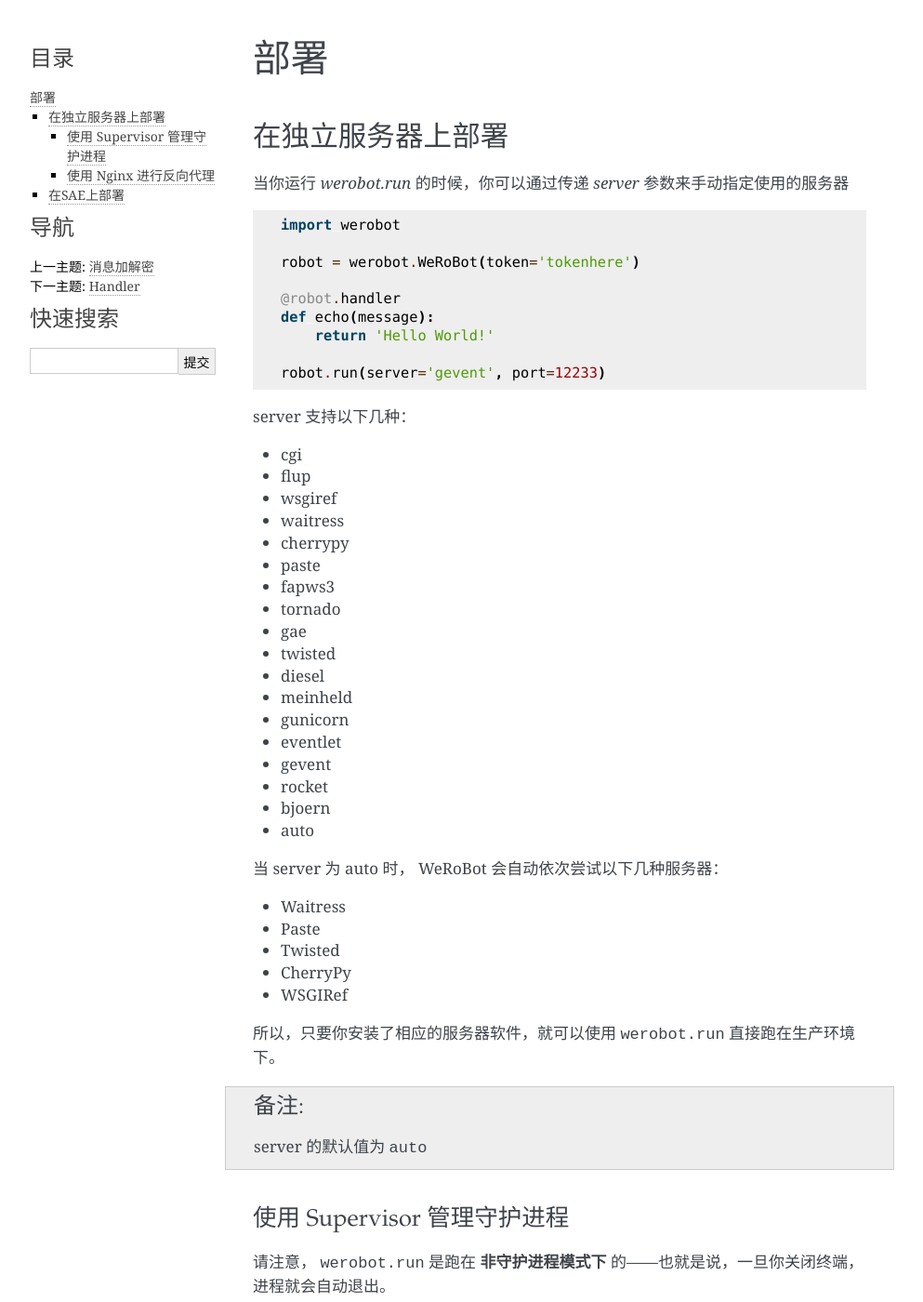
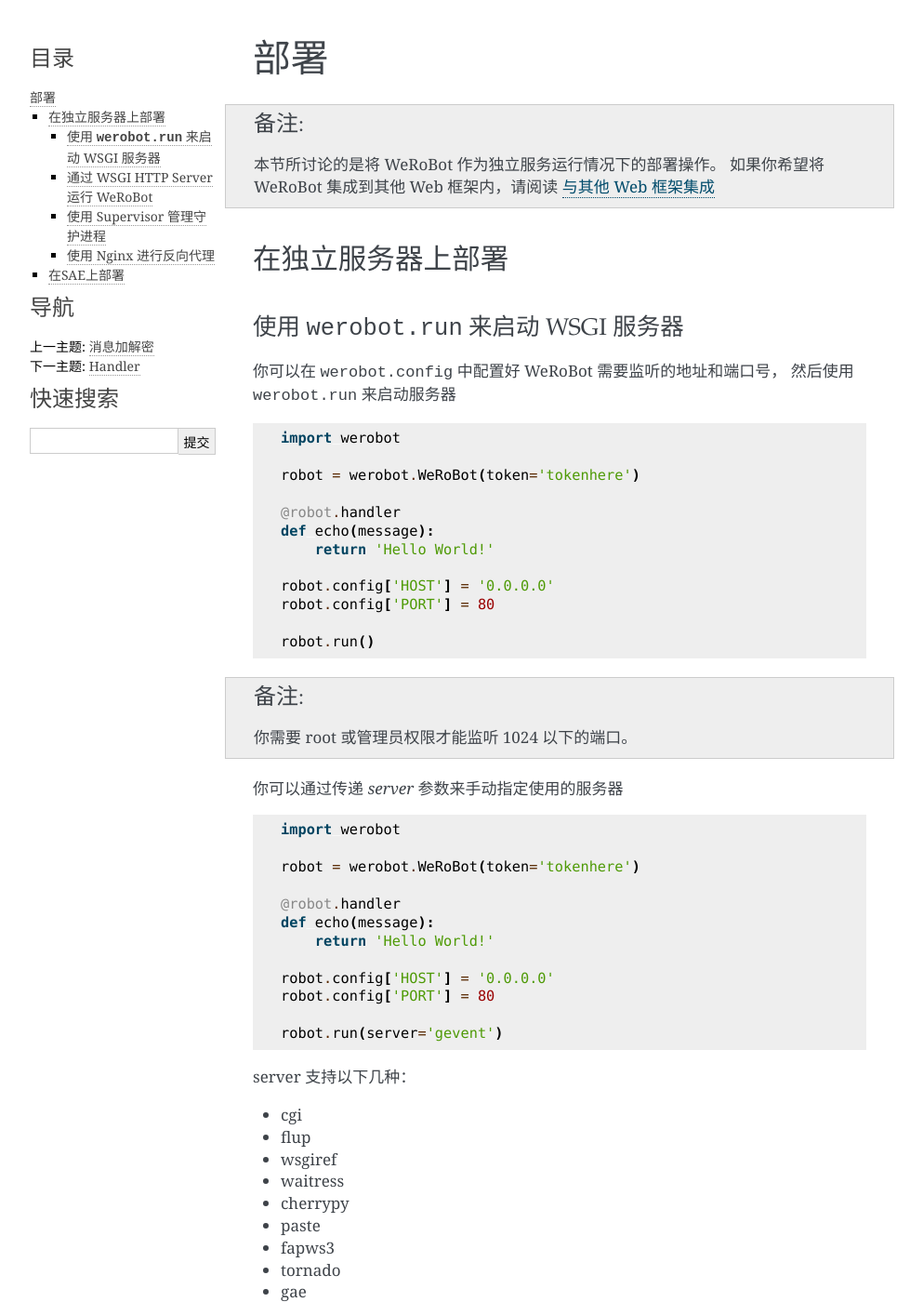
Before and after one commit to offu/WeRoBot, a Sphinx documentation site: the page built from docs/deploy.rst, in a window 1280 px wide and 1400 px high. Shown: the whole window at 93% size, without its empty margins (148-1141 px from the left). Built offline with Sphinx 7.4.7, drawn with Linux system fonts in a browser that asks for light colours; some of the changed text lies outside the part shown.

Commit message:
Update docs for WSGI deploy. Close #185

```diff
--- a/docs/deploy.rst
+++ b/docs/deploy.rst
@@ -1,9 +1,15 @@
 部署
 =====================
 
+.. note:: 本节所讨论的是将 WeRoBot 作为独立服务运行情况下的部署操作。 如果你希望将 WeRoBot 集成到其他 Web 框架内，请阅读 :doc:`contrib`
+
 在独立服务器上部署
 ----------------------
-当你运行 `werobot.run` 的时候，你可以通过传递 `server` 参数来手动指定使用的服务器 ::
+
+使用 ``werobot.run`` 来启动 WSGI 服务器
+~~~~~~~~~~~~~~~~~~~~~~~~~~~~~~~~~~~~~~~~
+
+你可以在  ``werobot.config`` 中配置好 WeRoBot 需要监听的地址和端口号， 然后使用 ``werobot.run`` 来启动服务器 ::
 
     import werobot
 
@@ -13,7 +19,27 @@
     def echo(message):
         return 'Hello World!'
 
-    robot.run(server='gevent', port=12233)
+    robot.config['HOST'] = '0.0.0.0'
+    robot.config['PORT'] = 80
+
+    robot.run()
+
+.. note:: 你需要 root 或管理员权限才能监听 1024 以下的端口。
+
+你可以通过传递 `server` 参数来手动指定使用的服务器 ::
+
+    import werobot
+
+    robot = werobot.WeRoBot(token='tokenhere')
+
+    @robot.handler
+    def echo(message):
+        return 'Hello World!'
+
+    robot.config['HOST'] = '0.0.0.0'
+    robot.config['PORT'] = 80
+
+    robot.run(server='gevent')
 
 server 支持以下几种：
 
@@ -46,7 +72,20 @@
 
 所以，只要你安装了相应的服务器软件，就可以使用 ``werobot.run`` 直接跑在生产环境下。
 
-.. note:: server 的默认值为 ``auto``
+.. note:: server 的默认值为 ``auto``。
+.. attention:: `WSGIRef <http://docs.python.org/library/wsgiref.html#module-wsgiref.simple_server>_` 的性能非常差， 仅能用于开发环境。 如果你要在生产环境下部署 WeRoBot ， 请确保你在使用其他 server 。
+
+通过 WSGI HTTP Server 运行 WeRoBot
+~~~~~~~~~~~~~~~~~~~~~~~~~~~~~~~~~~~
+
+``werobot.wsgi`` 暴露了一个 WSGI Application ，你可以使用任何你喜欢的 WSGI HTTP Server 来部署 WeRoBot。
+比如， 如果你想用 Gunicorn 来部署 ::
+
+    # FileName: robot.py
+    from werobot import WeRoBot
+    robot = WeRoBot()
+
+那么你只需要运行 `gunicorn robot:robot.wsgi` 就可以了。
 
 使用 Supervisor 管理守护进程
 ~~~~~~~~~~~~~~~~~~~~~~~~~~~~~~~~~~
--- a/docs/start.rst
+++ b/docs/start.rst
@@ -14,6 +14,9 @@
     def hello(message):
         return 'Hello World!'
 
+    # 让服务器监听在 0.0.0.0:80
+    robot.config['HOST'] = '0.0.0.0'
+    robot.config['PORT'] = 80
     robot.run()
 
 消息处理
```
